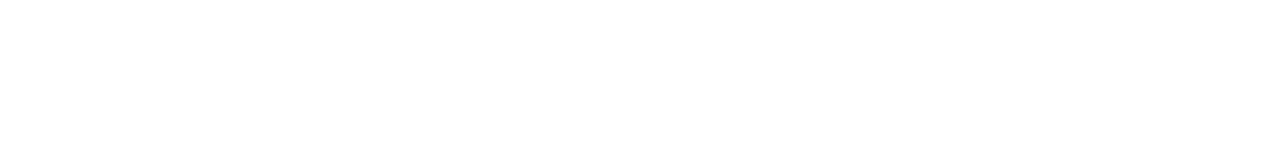
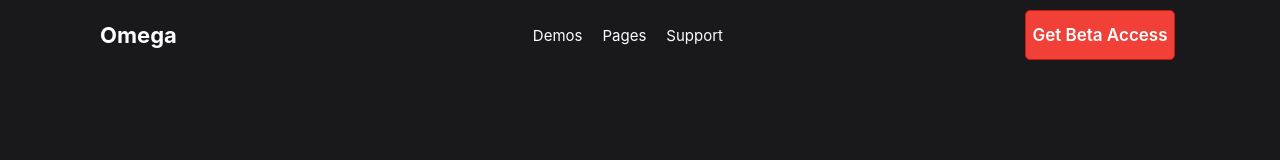
Before and after one commit to farruh3222/Omega-landing-3, a plain HTML site: page index.html in a window 1280 px wide. Drawn offline with Linux system fonts and the light colour scheme.

Commit message:
add navbar

```diff
--- a/css/style.css
+++ b/css/style.css
@@ -0,0 +1,84 @@
+* {
+    box-sizing: border-box;
+    padding: 0;
+    margin: 0;
+    scroll-behavior: smooth;
+}
+
+body {
+    font-family: -apple-system, BlinkMacSystemFont, 'Segoe UI', Roboto, Oxygen, Ubuntu, Cantarell, 'Open Sans', 'Helvetica Neue', sans-serif;
+    scroll-behavior: smooth;
+    background-color: #19191B;
+}
+
+a{
+    text-decoration: none;
+}
+
+.container {
+    width: 1080px;
+    margin: 0 auto;
+    text-align: center;
+}
+
+.navbar .container {
+    margin: 10px auto;
+    display: flex;
+    align-items: center;
+}
+
+.nav-list {
+    list-style: none;
+    display: flex;
+    margin-right: auto;
+    margin-left: auto;
+    justify-self: center;
+}
+
+.nav-list-item {
+    padding: 5px;
+    margin: 5px;
+    color: #19191B;
+}
+
+.nav-link {
+    color: #fff;
+    font-size: 15px;
+}
+
+.nav-link:hover {
+    color: #F04037;
+}
+
+.omega-logo{
+    color: #fff;
+    font-size: 22px;
+    font-weight: bold;
+    margin-right: 200px;
+}
+
+
+.get-start-1 {
+    background: #F04037;
+    border: 1px solid #C31A12;
+    border-radius: 5px;
+    outline: none;
+    width: 150px;
+    height: 50px;
+    font-size: 17px;
+    font-weight: 600;
+    margin-left: auto;
+    margin-right: 5px;
+    color: #fff;
+    cursor: pointer;
+    transition: 0.3s ease;
+    display: flex;
+    align-items: center;
+    justify-content: center;
+}
+
+.get-start-1:hover {
+    background-color: #fff;
+    color: #F04037;
+    border-color: #F04037;
+}
--- a/index.html
+++ b/index.html
@@ -8,6 +8,22 @@
     <title>Document</title>
 </head>
 <body>
-
+    <nav class="navbar">
+        <div class="container">
+            <h3 class="omega-logo">Omega</h3>
+            <ul class="nav-list">
+                <li class="nav-list-item">
+                    <a href="#" class="nav-link">Demos</a>
+                </li>
+                <li class="nav-list-item">
+                    <a href="#" class="nav-link">Pages</a>
+                </li>
+                <li class="nav-list-item">
+                    <a href="#" class="nav-link">Support</a>
+                </li>
+            </ul>
+            <a href="#box6" class="get-start-1">Get Beta Access</a>
+        </div>
+    </nav>
 </body>
 </html>
```
